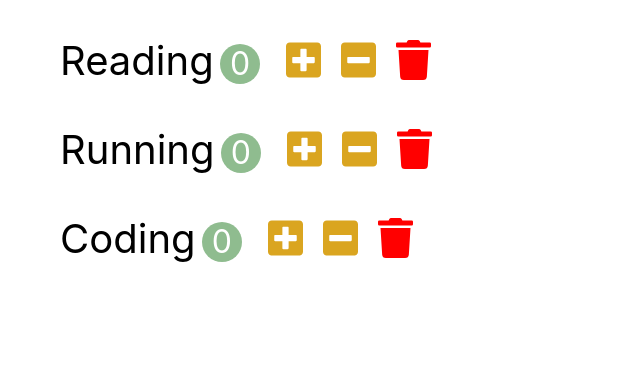
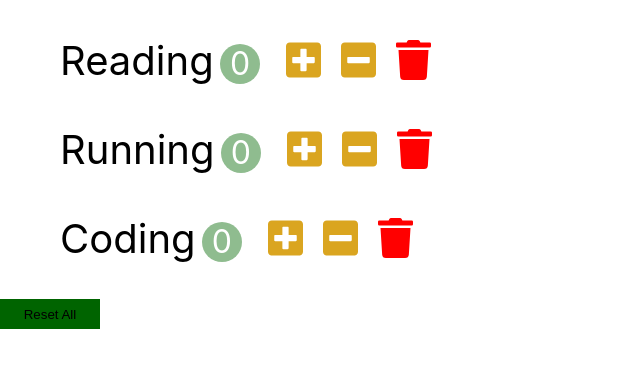
Before and after one commit to MoonSsunny/studyReact, a React (Create React App) app in the folder habit-tracker/: page / in a window 1280 px wide. Shown: the top 368 px of the page, without its empty margins (0-640 px from the left). Built offline with nearby package versions, Linux system fonts and the light colour scheme.

Commit message:
⚡️ button component update

```diff
--- a/habit-tracker/package.json
+++ b/habit-tracker/package.json
@@ -3,13 +3,14 @@
   "version": "0.1.0",
   "private": true,
   "dependencies": {
-    "@fortawesome/fontawesome-free": "5.15.4",
+    "@fortawesome/fontawesome-svg-core": "^6.1.1",
     "@testing-library/jest-dom": "^5.16.3",
     "@testing-library/react": "^12.1.4",
     "@testing-library/user-event": "^13.5.0",
     "react": "^18.0.0",
     "react-dom": "^18.0.0",
     "react-scripts": "5.0.0",
+    "styled-components": "^5.3.5",
     "web-vitals": "^2.1.4"
   },
   "scripts": {
@@ -35,5 +36,8 @@
       "last 1 firefox version",
       "last 1 safari version"
     ]
+  },
+  "devDependencies": {
+    "@fortawesome/fontawesome-free": "^5.15.4"
   }
 }
--- a/habit-tracker/public/index.html
+++ b/habit-tracker/public/index.html
@@ -9,7 +9,7 @@
       name="description"
       content="Web site created using create-react-app"
     />
-    <title>App</title>
+    <title>Study</title>
   </head>
   <body>
     <noscript>You need to enable JavaScript to run this app.</noscript>
--- a/habit-tracker/src/app.jsx
+++ b/habit-tracker/src/app.jsx
@@ -1,9 +1,13 @@
 import './app.css';
+import Button from './components/button';
 import Habits from './components/habits';
 
 function App(){
   return (
+    <>
     <Habits/>
-  );
+    <Button/>
+    </>
+    );
 }
 export default App;
--- /dev/null
+++ b/habit-tracker/src/components/button.jsx
@@ -0,0 +1,17 @@
+import React from 'react';
+import styled from 'styled-components';
+
+const StyledButton = styled.button`
+  width:100px;
+  height:30px;
+  background-color:darkgreen;
+  display:inline-block;
+`
+
+const Button = () => {
+  return (
+    <StyledButton>Reset All</StyledButton>
+  );
+};
+
+export default Button;
```
Also changed, not shown: 1 other file (tests, documents, lock files or other folders).
